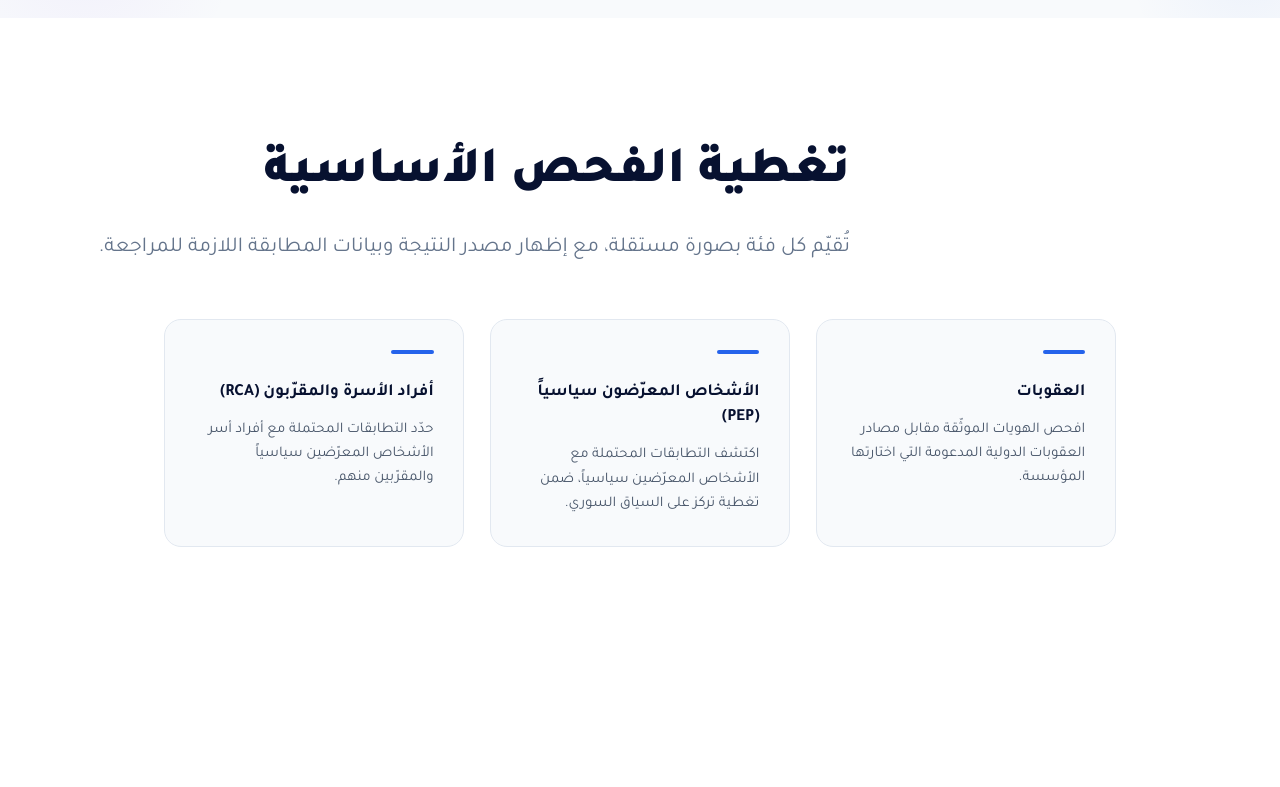
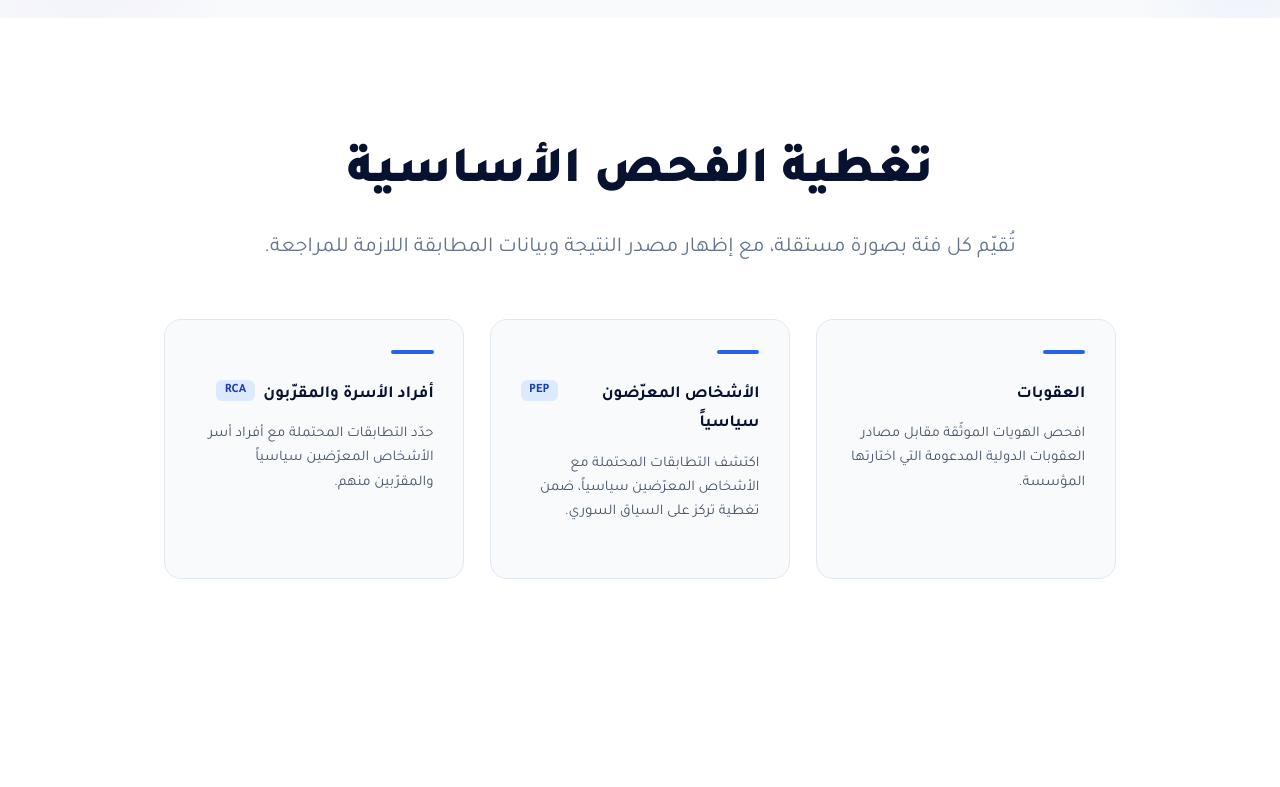
Before and after one commit to abulotus/wathiq, a Next.js app: page /ar/aml-screening in a window 1280 px wide. Shown: the part 1440-2227 px from the top of the page. Built offline with nearby package versions, Linux system fonts and the light colour scheme; no server answers.

Commit message:
fix(website): polish Arabic AML layouts

```diff
--- a/app/[locale]/aml-screening/content.tsx
+++ b/app/[locale]/aml-screening/content.tsx
@@ -39,14 +39,14 @@ const workflowSteps = {
 
 const screeningCategories = {
   en: [
-    { title: 'SANCTIONS', desc: 'Screen verified identities against supported international sanctions sources selected by the organisation.' },
-    { title: 'PEP', desc: 'Identify potential politically exposed person matches, including Syria-focused PEP coverage.' },
-    { title: 'RCA', desc: 'Identify potential relatives and close associates associated with covered politically exposed persons.' },
+    { title: 'SANCTIONS', acronym: null, desc: 'Screen verified identities against supported international sanctions sources selected by the organisation.' },
+    { title: 'PEP', acronym: null, desc: 'Identify potential politically exposed person matches, including Syria-focused PEP coverage.' },
+    { title: 'RCA', acronym: null, desc: 'Identify potential relatives and close associates associated with covered politically exposed persons.' },
   ],
   ar: [
-    { title: 'العقوبات', desc: 'افحص الهويات الموثّقة مقابل مصادر العقوبات الدولية المدعومة التي اختارتها المؤسسة.' },
-    { title: 'الأشخاص المعرّضون سياسياً (PEP)', desc: 'اكتشف التطابقات المحتملة مع الأشخاص المعرّضين سياسياً، ضمن تغطية تركز على السياق السوري.' },
-    { title: 'أفراد الأسرة والمقرّبون (RCA)', desc: 'حدّد التطابقات المحتملة مع أفراد أسر الأشخاص المعرّضين سياسياً والمقرّبين منهم.' },
+    { title: 'العقوبات', acronym: null, desc: 'افحص الهويات الموثّقة مقابل مصادر العقوبات الدولية المدعومة التي اختارتها المؤسسة.' },
+    { title: 'الأشخاص المعرّضون سياسياً', acronym: 'PEP', desc: 'اكتشف التطابقات المحتملة مع الأشخاص المعرّضين سياسياً، ضمن تغطية تركز على السياق السوري.' },
+    { title: 'أفراد الأسرة والمقرّبون', acronym: 'RCA', desc: 'حدّد التطابقات المحتملة مع أفراد أسر الأشخاص المعرّضين سياسياً والمقرّبين منهم.' },
   ],
 };
 
@@ -85,7 +85,7 @@ export default function AmlScreeningPage() {
       <section className="section-pad bg-slate-50 relative overflow-hidden">
         <TechBackground variant="light" />
         <div className="container-wide relative z-10">
-          <AnimatedSection className={`max-w-3xl mb-12 ${isRTL ? 'ms-auto text-right' : 'mx-auto text-center'}`}>
+          <AnimatedSection className="max-w-3xl mx-auto mb-12 text-center">
             <h2 className="heading-lg text-navy-900">
               {isRTL ? 'مسار امتثال واضح من أربع مراحل' : 'From identity verification to ongoing monitoring'}
             </h2>
@@ -115,7 +115,7 @@ export default function AmlScreeningPage() {
       {/* Screening categories */}
       <section className="section-pad bg-white">
         <div className="container-wide">
-          <AnimatedSection className={`max-w-3xl mb-12 ${isRTL ? 'ms-auto text-right' : 'mx-auto text-center'}`}>
+          <AnimatedSection className="max-w-3xl mx-auto mb-12 text-center">
             <h2 className="heading-lg text-navy-900">
               {isRTL ? 'تغطية الفحص الأساسية' : 'Three screening categories'}
             </h2>
@@ -129,9 +129,14 @@ export default function AmlScreeningPage() {
           <div className={`grid md:grid-cols-3 gap-6 max-w-4xl mx-auto ${isRTL ? 'text-right' : ''}`}>
             {categories.map((cat, i) => (
               <AnimatedItem key={i} index={i}>
-                <div className="bg-slate-50 rounded-2xl border border-slate-200 p-7 h-full hover:shadow-lg hover:border-electric-300 transition-all duration-200">
-                  <div className="w-10 h-1 rounded-full bg-electric-500 mb-6" aria-hidden="true" />
-                  <h3 className="font-bold text-navy-900 mb-3 text-base">{cat.title}</h3>
+                <div className={`bg-slate-50 rounded-2xl border border-slate-200 p-7 h-full min-h-[260px] hover:shadow-lg hover:border-electric-300 transition-all duration-200 ${isRTL ? 'text-right' : ''}`}>
+                  <div className={`w-10 h-1 rounded-full bg-electric-500 mb-6 ${isRTL ? 'me-auto' : ''}`} aria-hidden="true" />
+                  <div className="flex items-start gap-2 mb-3">
+                    <h3 className="font-bold text-navy-900 text-base leading-7">{cat.title}</h3>
+                    {cat.acronym && (
+                      <span dir="ltr" className="shrink-0 rounded-md bg-electric-100 px-2 py-0.5 text-xs font-bold text-electric-700">{cat.acronym}</span>
+                    )}
+                  </div>
                   <p className="text-slate-600 text-sm leading-relaxed line-height-relaxed">{cat.desc}</p>
                 </div>
               </AnimatedItem>
@@ -231,7 +236,7 @@ export default function AmlScreeningPage() {
       {/* Client-controlled configuration */}
       <section className="section-pad bg-white">
         <div className="container-wide">
-          <AnimatedSection className={`text-center max-w-2xl mx-auto mb-14 ${isRTL ? 'text-right' : ''}`}>
+          <AnimatedSection className="text-center max-w-3xl mx-auto mb-12">
             <h2 className="heading-lg text-navy-900">
               {isRTL ? 'إعدادات فحص تتوافق مع سياسة الامتثال لديك' : 'Configure screening around your compliance policy'}
             </h2>
@@ -282,7 +287,7 @@ export default function AmlScreeningPage() {
       {/* Screening results section */}
       <section className="section-pad bg-white">
         <div className="container-wide">
-          <AnimatedSection className={`text-center max-w-2xl mx-auto mb-14 ${isRTL ? 'text-right' : ''}`}>
+          <AnimatedSection className="text-center max-w-3xl mx-auto mb-12">
             <h2 className="heading-lg text-navy-900">
               {isRTL ? 'نتائج واضحة لكل فئة فحص' : 'Clear results for every screening category'}
             </h2>
@@ -568,11 +573,11 @@ export default function AmlScreeningPage() {
       {/* CTA */}
       <section className="py-20 bg-slate-50">
         <div className="container-wide">
-          <AnimatedSection className={`text-center ${isRTL ? 'text-right' : ''}`}>
+          <AnimatedSection className="text-center">
             <h2 className="heading-lg text-navy-900 mb-4">
               {isRTL ? 'هل تبحث عن مسار فحص امتثال أوضح لمؤسستك؟' : 'Need AML screening for your organisation?'}
             </h2>
-            <p className="text-slate-600 text-lg mb-8 max-w-xl mx-auto">
+            <p className="text-slate-600 text-lg mb-8 max-w-2xl mx-auto text-center leading-relaxed">
               {isRTL
                 ? 'تحدث مع فريقنا حول سياسة الامتثال لديك، ومصادر الفحص المطلوبة، وآلية التكامل المناسبة.'
                 : "Talk to our team about your compliance requirements and the sources you need to screen against."}
```
